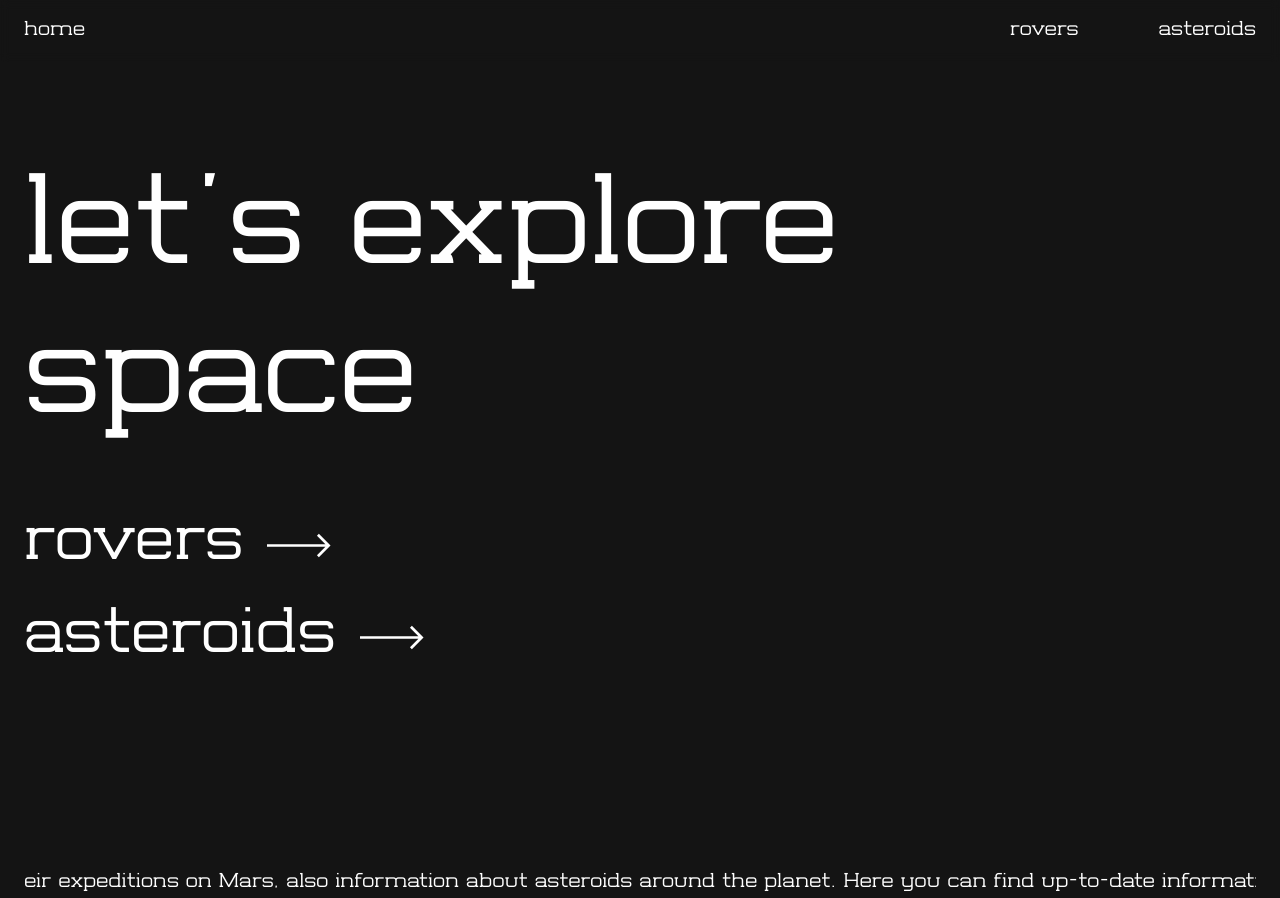
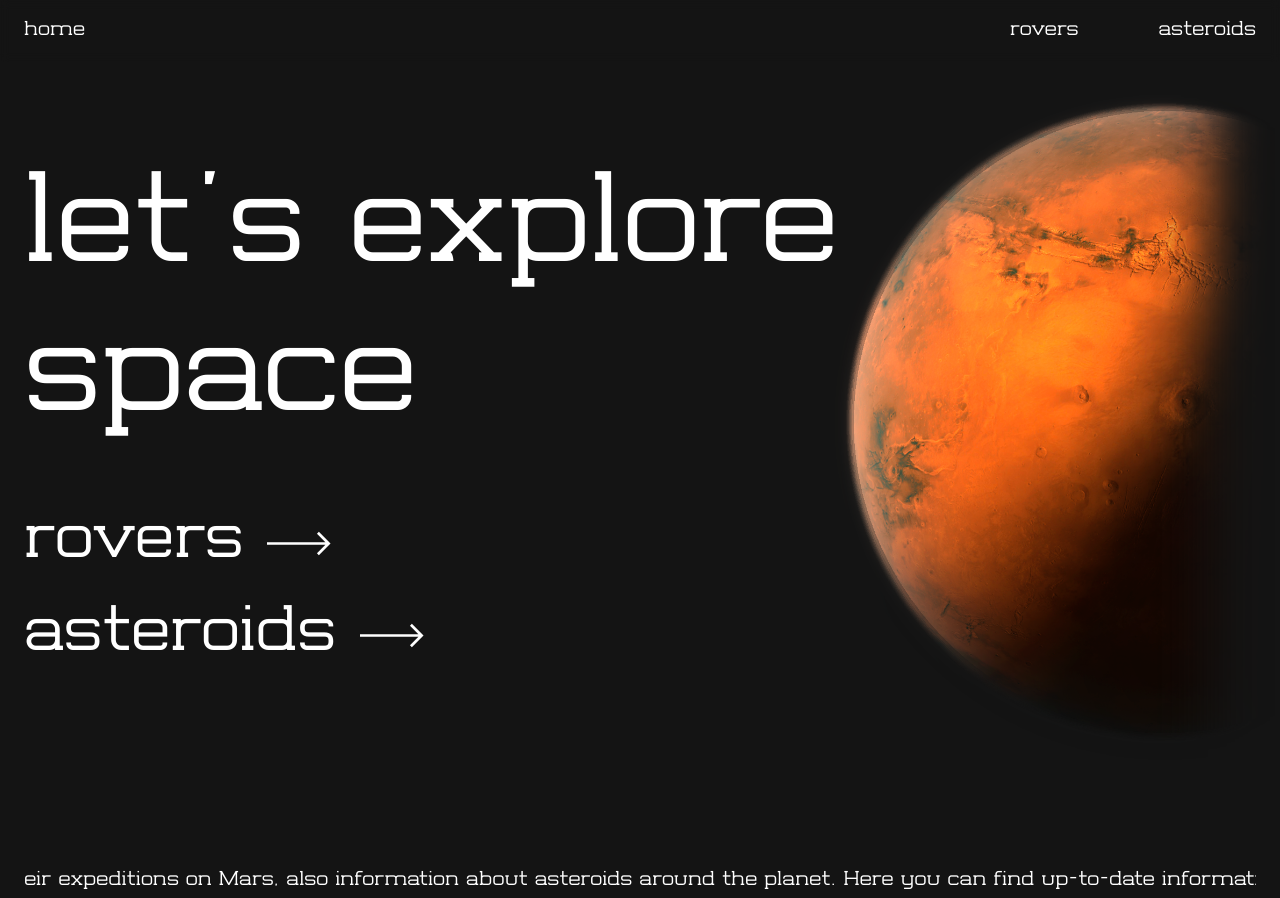
Before and after one commit to vitaliyburla/react-nasa-rovers.github.io, a React (Create React App) app: page / in a window 1280 px wide. Built offline with nearby package versions, Linux system fonts and the light colour scheme; no server answers.

Commit message:
home page photo added

```diff
--- a/src/components/HomeNavigation/index.tsx
+++ b/src/components/HomeNavigation/index.tsx
@@ -7,11 +7,22 @@ import { RouteNames } from '../../routes';
 import { useStyles } from './styles';
 import { Container } from '@mui/material';
 import Marquee from 'react-fast-marquee';
+import photo from '../../assets/images/mars-main.png';
 
 const HomeNavigation: FC = () => {
     const classes = useStyles();
     return (
-        <Container maxWidth="xl" sx={{ paddingTop: '10rem' }}>
+        <Container
+            maxWidth="xl"
+            sx={{
+                marginTop: '6rem',
+                position: 'relative',
+            }}>
+            <Box
+                component="img"
+                src="/assets/images/mars-main.png"
+                className={classes.mainPhoto}
+            />
             <Typography variant={'h1'} className={classes.header}>
                 let’s explore space
             </Typography>
--- a/src/components/HomeNavigation/styles.ts
+++ b/src/components/HomeNavigation/styles.ts
@@ -14,6 +14,12 @@ export const useStyles = makeStyles((theme: Theme) => ({
     },
     marqueeBox: {
         marginTop: '12rem',
-        //bottom: 0,
+    },
+    mainPhoto: {
+        position: 'absolute',
+        zIndex: '-100',
+        right: '0',
+        top: '-5rem',
+        maxHeight: '43rem',
     },
 }));
--- a/src/components/Navbar/styles.ts
+++ b/src/components/Navbar/styles.ts
@@ -13,7 +13,8 @@ export const useStyles = makeStyles((theme: Theme) => ({
     navbar: {
         paddingTop: '1rem',
         paddingBottom: '1rem',
-        position: 'fixed',
+        position: 'sticky',
+        zIndex: '10',
         top: 0,
         backdropFilter: 'blur(5px)',
         '-webkit-backdrop-filter': 'blur(5px)',
```
Also changed, not shown: public/assets/images/mars-main.png (added).
